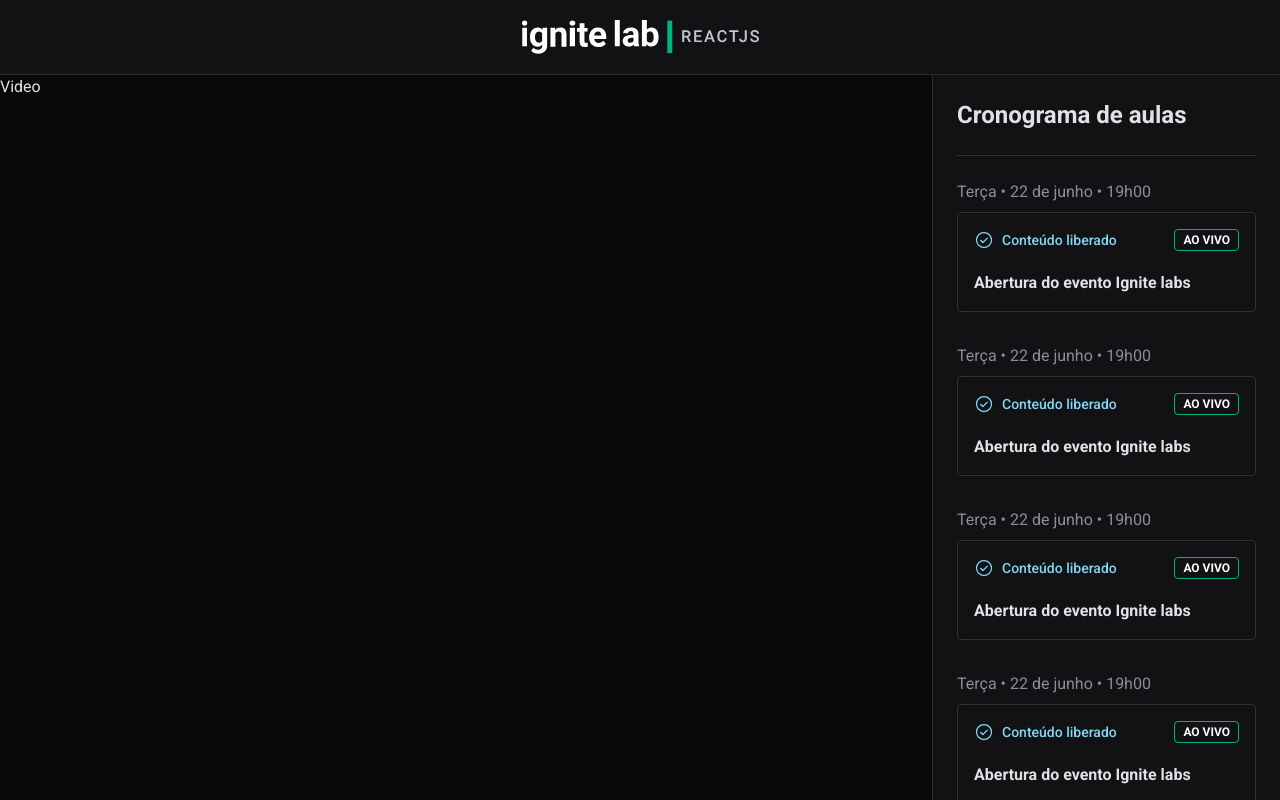
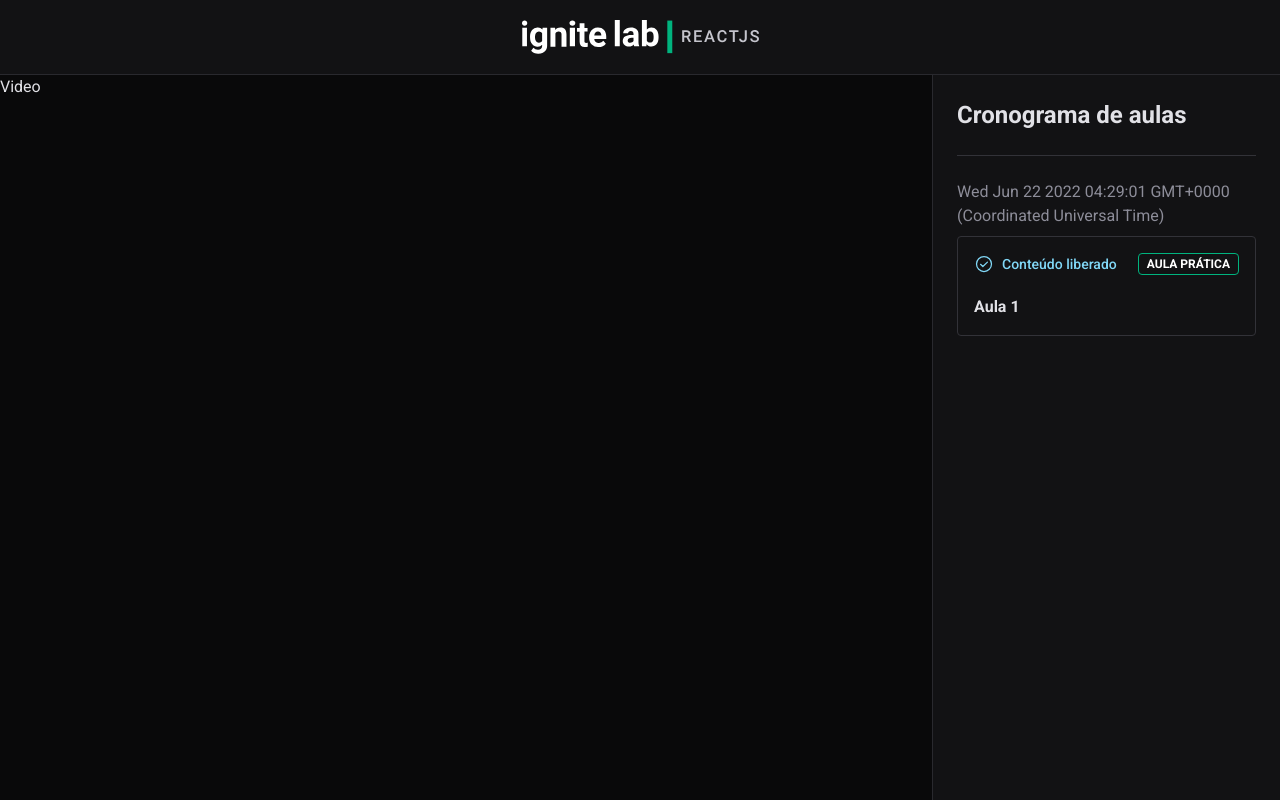
Before and after one commit to wallacewolv/event-plataform, a React (Vite) app: page /event in a window 1280 px wide. Shown: the top 800 px of the page. Built offline with nearby package versions, Linux system fonts and the light colour scheme.

Commit message:
feat: Adicionando props no componente Lesson

```diff
--- a/src/components/Lesson.tsx
+++ b/src/components/Lesson.tsx
@@ -1,24 +1,40 @@
-import { CheckCircle } from 'phosphor-react'
+import { CheckCircle, Lock } from 'phosphor-react'
 
-export function Lesson() {
+interface LessonProps {
+  title: string;
+  slug: string;
+  availableAt: Date;
+  type: 'live' | 'class';
+}
+
+export function Lesson(props: LessonProps) {
+  const isLessonAvailable = true;
+
   return (
     <a href="#">
       <span className="text-gray-300">
-        Terça • 22 de junho • 19h00
+        {props.availableAt.toString()}
       </span>
 
       <div className="rounded border border-gray-500 p-4 mt-2">
         <header className="flex items-center justify-between">
-          <span className="text-sm text-blue-500 font-medium flex items-center gap-2">
-            <CheckCircle size={20} />
-            Conteúdo liberado
-          </span>
+          {isLessonAvailable ? (
+            <span className="text-sm text-blue-500 font-medium flex items-center gap-2">
+              <CheckCircle size={20} />
+              Conteúdo liberado
+            </span>
+          ) : (
+            <span className="text-sm text-orange-500 font-medium flex items-center gap-2">
+              <Lock size={20} />
+              Em breve
+            </span>
+          )}
           <span className="text-xs rounded py-[0.125rem] px-2 text-white border border-green-300 font-bold">
-            AO VIVO
+            {props.title == 'live' ? 'AO VIVO' : 'AULA PRÁTICA'}
           </span>
         </header>
         <strong className="text-gary-200 mt-5 block">
-          Abertura do evento Ignite labs
+          {props.title}
         </strong>
       </div>
     </a>
--- a/src/components/Sidebar.tsx
+++ b/src/components/Sidebar.tsx
@@ -8,12 +8,12 @@
       </span>
 
       <div className="flex flex-col gap-8">
-        <Lesson />
-        <Lesson />
-        <Lesson />
-        <Lesson />
-        <Lesson />
-        <Lesson />
+        <Lesson
+          title="Aula 1"
+          slug="aula-01"
+          availableAt={new Date()}
+          type="live"
+        />
       </div>
     </aside>
   );
```
